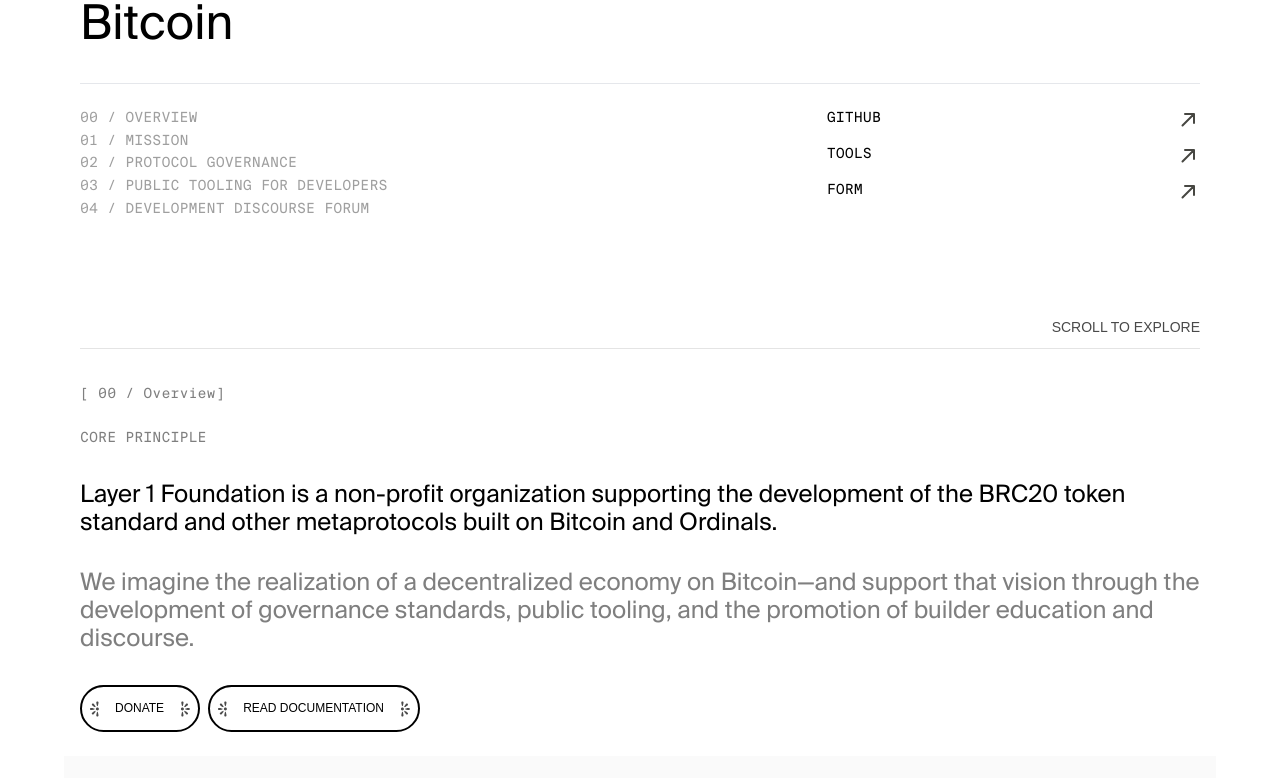
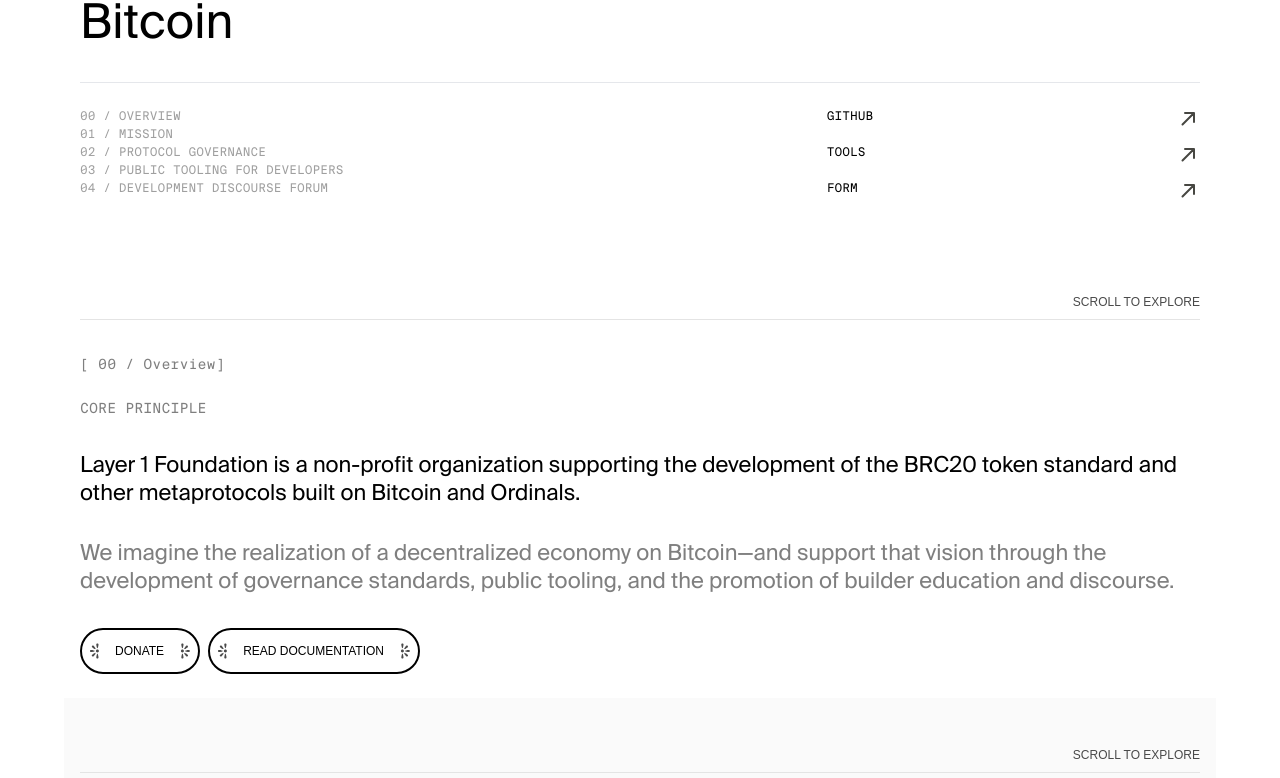
Before and after one commit to layer1foundation/layer1.foundation, a Next.js app: page / in a window 1280 px wide. Shown: the part 582-1360 px from the top of the page. Built offline with nearby package versions, Linux system fonts and the light colour scheme; a web font is replaced by a local one.

Commit message:
Homepage mobi

```diff
--- a/src/app/globals.css
+++ b/src/app/globals.css
@@ -57,7 +57,7 @@
 }
 
 h3{
-  font-size: 24px;
+  font-size: 22px;
   line-height: 28px;
 }
 
@@ -79,14 +79,14 @@
 }
 
 p{
-  @apply text-sm;
-  margin-bottom: 4px;
+  font-size: 12px;
+
 }
 span{
   font-size: 12px;
 }
 a{
-  @apply text-sm
+  font-size: 12px;
 }
 @media(max-width:800px){
   .advancing{
```
